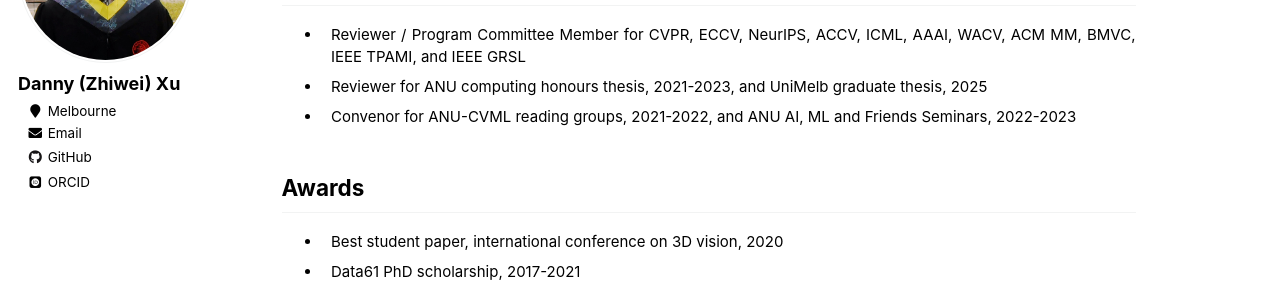
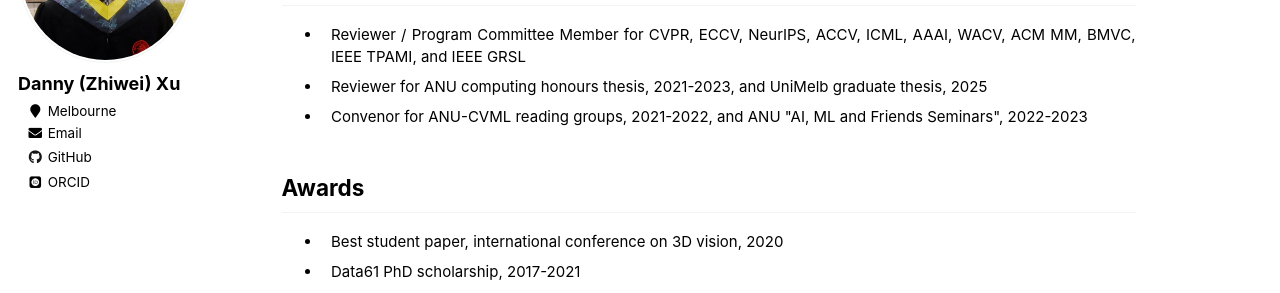
Before and after one commit to zwxu064/zwxu064.github.io, a Jekyll site: the page built from _pages/about.html, in a window 1280 px wide and 900 px high, scrolled down 3400 px. Shown: the part 153-446 px from the top of the window. Built offline with Jekyll 4.4.1, drawn with Linux system fonts in a browser that asks for light colours; some web fonts are replaced.

Commit message:
Update about.html

```diff
--- a/_pages/about.html
+++ b/_pages/about.html
@@ -493,7 +493,7 @@ ul{li{padding-inline-start: 1ch;}}
   <ul>
     <li><div>Reviewer / Program Committee Member for CVPR, ECCV, NeurIPS, ACCV, ICML, AAAI, WACV, ACM MM, BMVC, IEEE TPAMI, and IEEE GRSL</div>
 	<li><div>Reviewer for ANU computing honours thesis, 2021-2023, and UniMelb graduate thesis, 2025</div>
-    <li><div>Convenor for ANU-CVML reading groups, 2021-2022, and ANU <a style="color: inherit;" href="https://cs.anu.edu.au/ai-ml-friends/", target="_blank">AI, ML and Friends Seminars</a>, 2022-2023</div>
+    <li><div>Convenor for ANU-CVML reading groups, 2021-2022, and ANU <a style="color: inherit;" href="https://cs.anu.edu.au/ai-ml-friends/", target="_blank">"AI, ML and Friends Seminars"</a>, 2022-2023</div>
   </ul>
 
 <h2 id="awards">Awards</h2>
```
